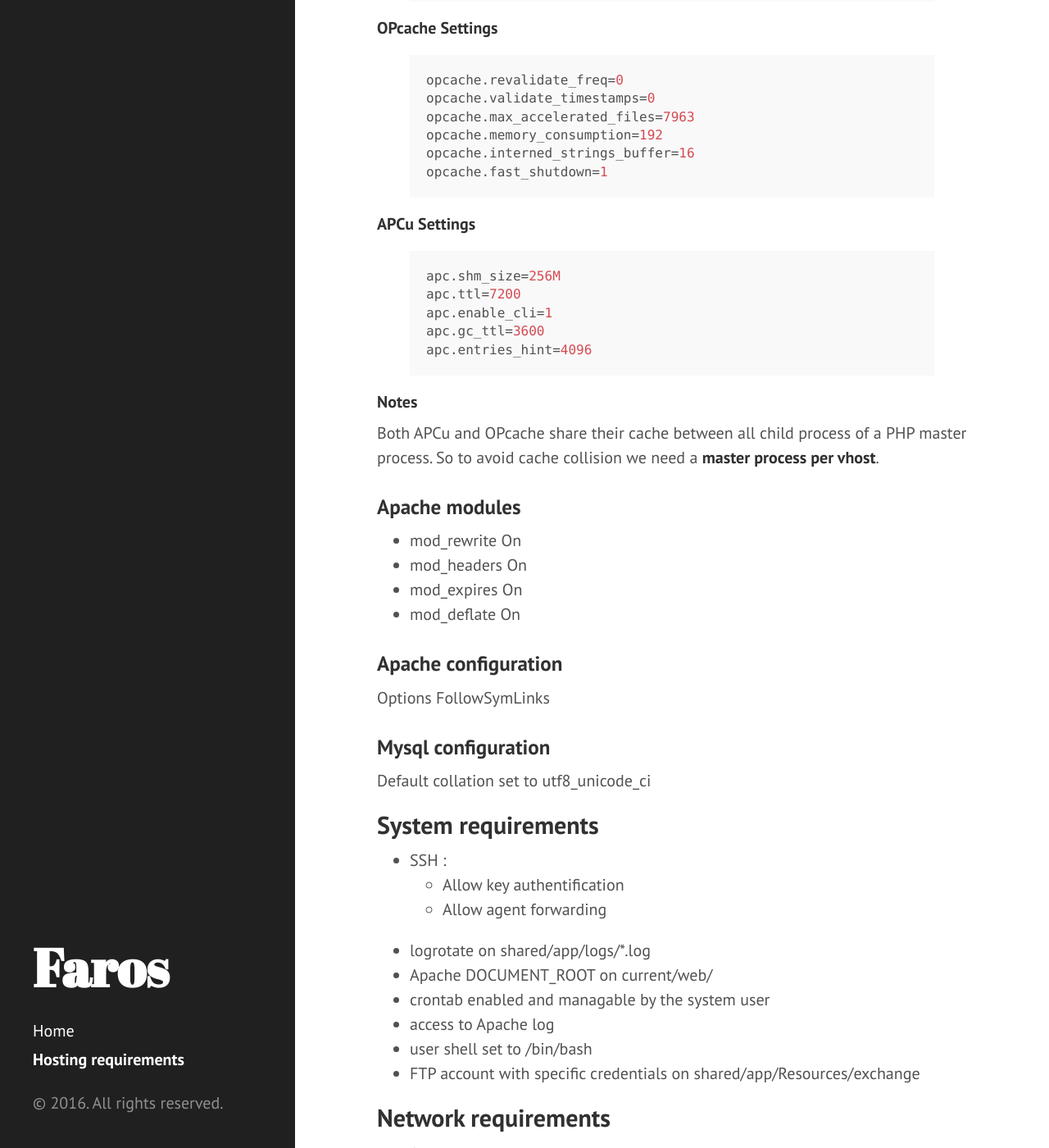
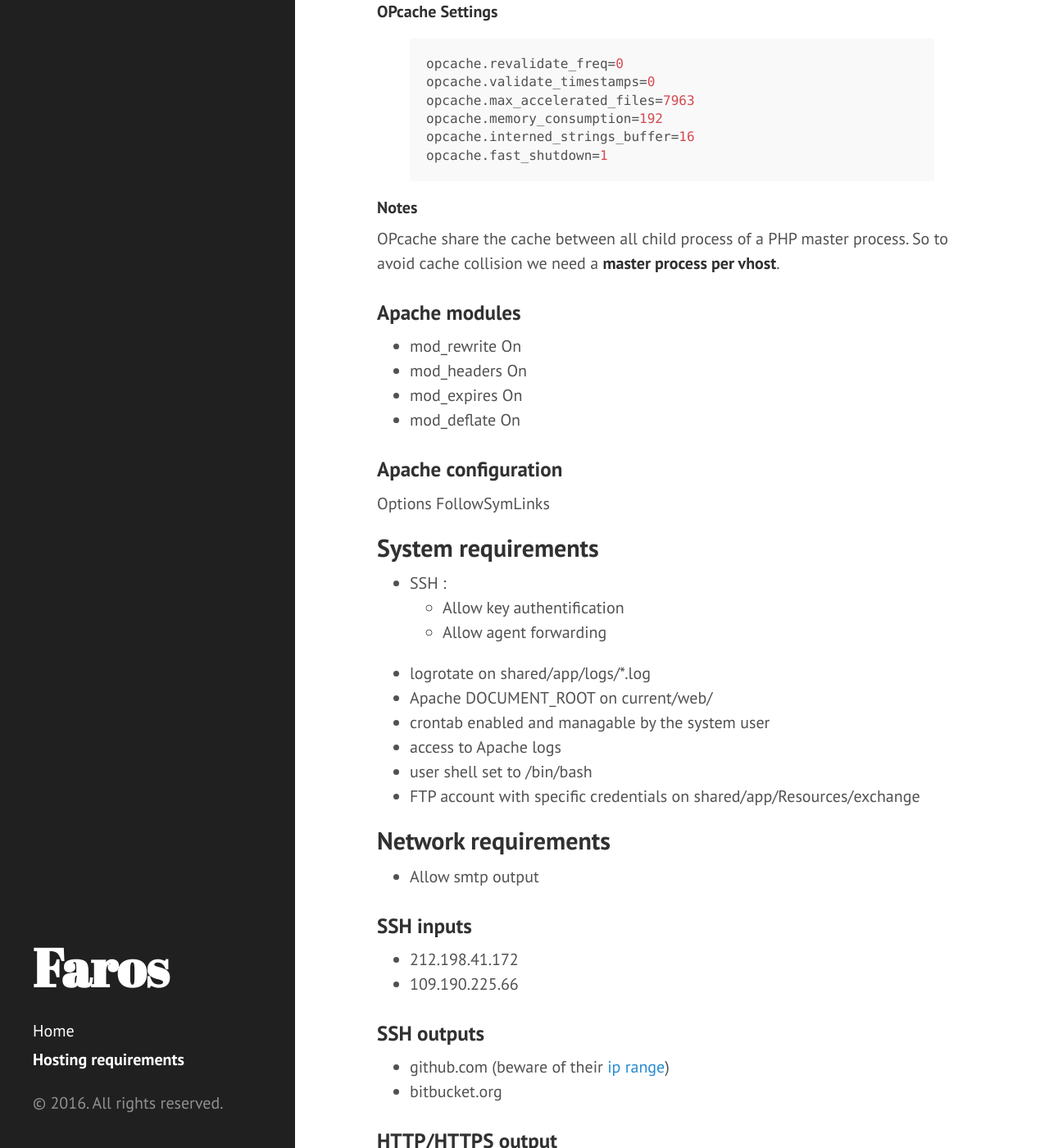
Before and after one commit to le-phare/le-phare.github.io, a Jekyll site: the page built from requirements.md, in a window 1280 px wide and 1400 px high, scrolled down 1460 px. Shown: the whole window at 82% size. Built offline with Jekyll 4.4.1, drawn with Linux system fonts in a browser that asks for light colours; Markdown is read by kramdown in place of the engine named in the settings; some of the changed text lies outside the part shown.

Commit message:
Update requirements.md

```diff
--- a/requirements.md
+++ b/requirements.md
@@ -17,18 +17,16 @@ title: Hosting requirements
 
  - PHP = 5.6
  - Apache = 2.4
- - MySQL = 5.5
+ - PostgreSQL = 9.4
+ - Memcached
  - git
  - curl
- - pngcrush
- - jpegtran (libjpeg-progs in debian)
 
 ### PHP extensions
 
    * ctype
    * curl
    * gd
-   * imagick
    * iconv
    * intl
    * json
@@ -39,9 +37,11 @@ title: Hosting requirements
    * tokenizer
    * xml
    * opcache
-   * apcu
+   * memcached
 
 ### PHP settings
+
+Session stored in memcache
 
 {% highlight ini %}
 short_open_tag = Off
@@ -64,19 +64,9 @@ opcache.interned_strings_buffer=16
 opcache.fast_shutdown=1
 {% endhighlight %}
 
-#### APCu Settings
-
-{% highlight ini %}
-apc.shm_size=256M
-apc.ttl=7200
-apc.enable_cli=1
-apc.gc_ttl=3600
-apc.entries_hint=4096
-{% endhighlight %}
-
 #### Notes
 
-Both APCu and OPcache share their cache between all child process of a PHP master process. So to avoid cache collision we need a **master process per vhost**.
+OPcache share the cache between all child process of a PHP master process. So to avoid cache collision we need a **master process per vhost**.
 
 ### Apache modules
 
@@ -89,10 +79,6 @@ Both APCu and OPcache share their cache between all child process of a PHP maste
 
 Options FollowSymLinks
 
-### Mysql configuration
-
-Default collation set to utf8\_unicode\_ci
-
 ## System requirements
 
  - SSH :
@@ -101,7 +87,7 @@ Default collation set to utf8\_unicode\_ci
  - logrotate on shared/app/logs/*.log
  - Apache DOCUMENT_ROOT on current/web/
  - crontab enabled and managable by the system user
- - access to Apache log
+ - access to Apache logs
  - user shell set to /bin/bash
  - FTP account with specific credentials on shared/app/Resources/exchange
 
```
